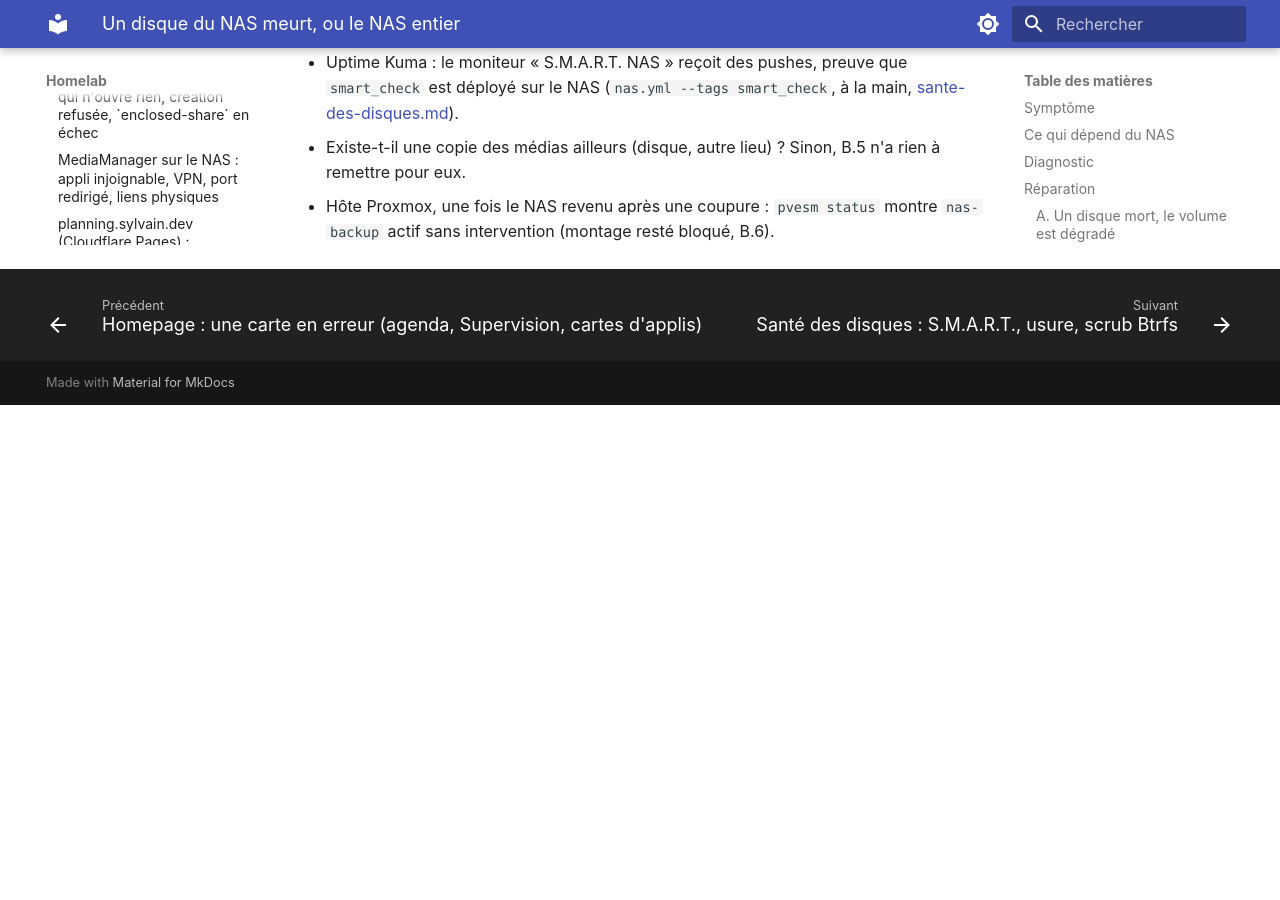
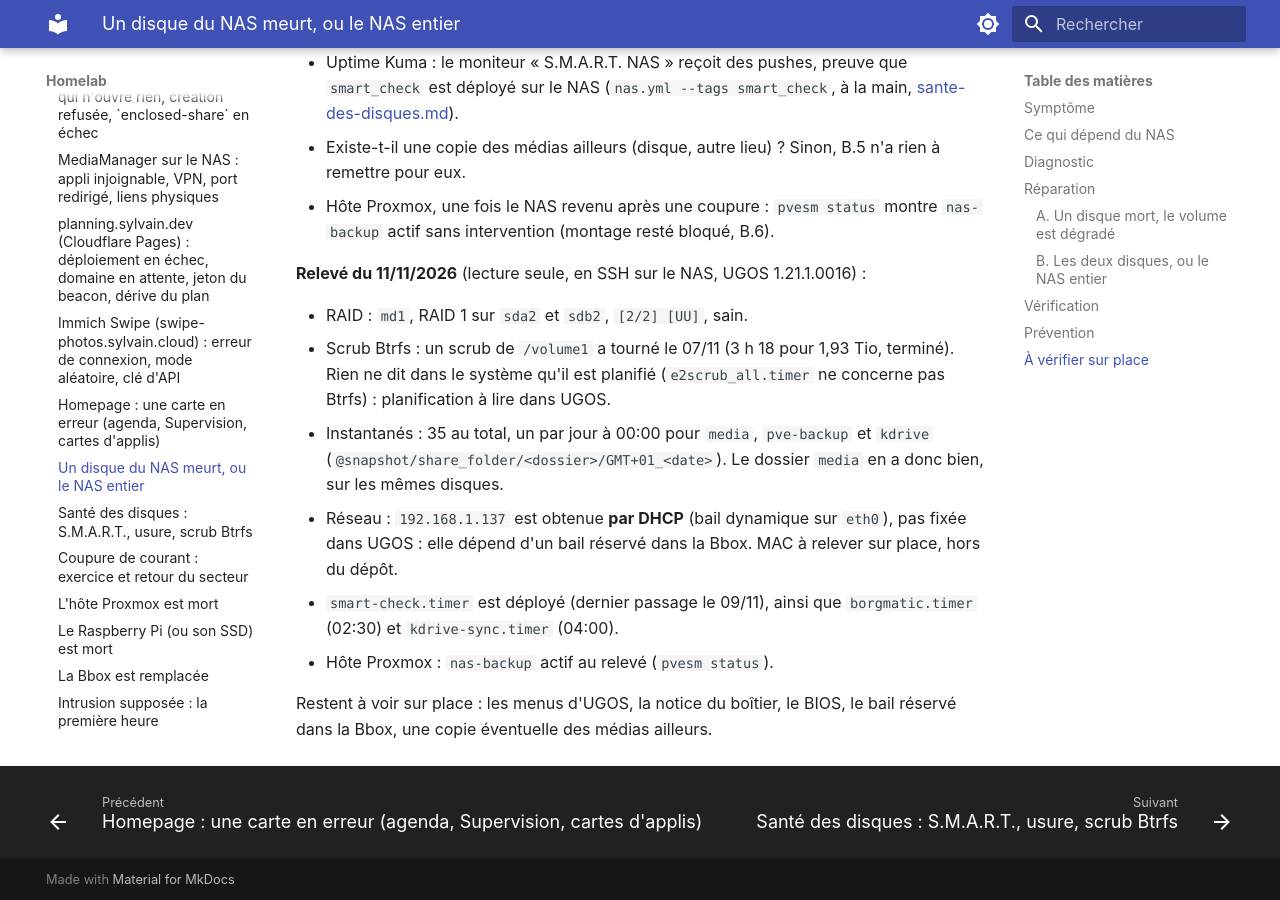
Before and after one commit to sylvainmetayer/homelab, an MkDocs documentation site: the page built from docs/runbooks/disque-nas-mort.md, in a window 1280 px wide and 900 px high, scrolled down 4783 px. Built offline with MkDocs 1.6.1 and Material for MkDocs 9.7.7, drawn with Linux system fonts in a browser that asks for light colours; before the commit the page ends 5188 px from its top, so only the background shows below that.

Commit message:
docs(runbooks): relevés du 11/11 sur le Pi, le NAS et l'hôte Proxmox
Points « à vérifier sur place » lisibles en SSH : système, nom d'hôte et disque du Pi (la photothèque n'y tient pas deux fois), RAID, scrub, instantanés et timers du NAS, stockages et identifiants de Proxmox. Pi et NAS sont en DHCP : leurs baux réservés sont indispensables. IP publique fixe par contrat.

Claude-Session: https://claude.ai/code/session_01EfxfYAbz2gwpFVQsyUyGKn

```diff
--- a/docs/runbooks/disque-nas-mort.md
+++ b/docs/runbooks/disque-nas-mort.md
@@ -192,3 +192,23 @@ d'Immich, ci-dessus), Pangolin, flip (aucune appli n'utilise le rôle
   B.5 n'a rien à remettre pour eux.
 - Hôte Proxmox, une fois le NAS revenu après une coupure : `pvesm status`
   montre `nas-backup` actif sans intervention (montage resté bloqué, B.6).
+
+**Relevé du 11/11/2026** (lecture seule, en SSH sur le NAS, UGOS 1.21.1.0016) :
+
+- RAID : `md1`, RAID 1 sur `sda2` et `sdb2`, `[2/2] [UU]`, sain.
+- Scrub Btrfs : un scrub de `/volume1` a tourné le 07/11 (3 h 18 pour
+  1,93 Tio, terminé). Rien ne dit dans le système qu'il est planifié
+  (`e2scrub_all.timer` ne concerne pas Btrfs) : planification à lire dans
+  UGOS.
+- Instantanés : 35 au total, un par jour à 00:00 pour `media`, `pve-backup`
+  et `kdrive` (`@snapshot/share_folder/<dossier>/GMT+01_<date>`). Le dossier
+  `media` en a donc bien, sur les mêmes disques.
+- Réseau : `192.168.1.137` est obtenue **par DHCP** (bail dynamique sur
+  `eth0`), pas fixée dans UGOS : elle dépend d'un bail réservé dans la Bbox.
+  MAC à relever sur place, hors du dépôt.
+- `smart-check.timer` est déployé (dernier passage le 09/11), ainsi que
+  `borgmatic.timer` (02:30) et `kdrive-sync.timer` (04:00).
+- Hôte Proxmox : `nas-backup` actif au relevé (`pvesm status`).
+
+Restent à voir sur place : les menus d'UGOS, la notice du boîtier, le BIOS,
+le bail réservé dans la Bbox, une copie éventuelle des médias ailleurs.
```
Also changed, not shown: docs/runbooks/bbox-remplacee.md (+8 -1 lines), docs/runbooks/hote-proxmox-mort.md (+15 -0 lines), docs/runbooks/pi-mort.md (+19 -0 lines).
